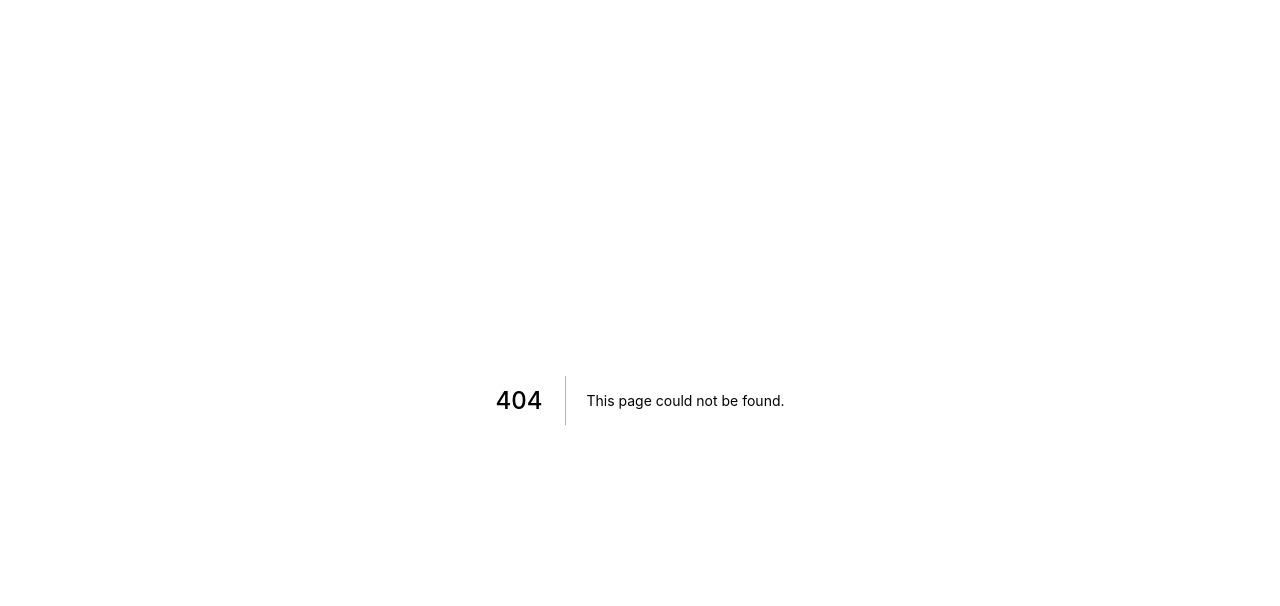
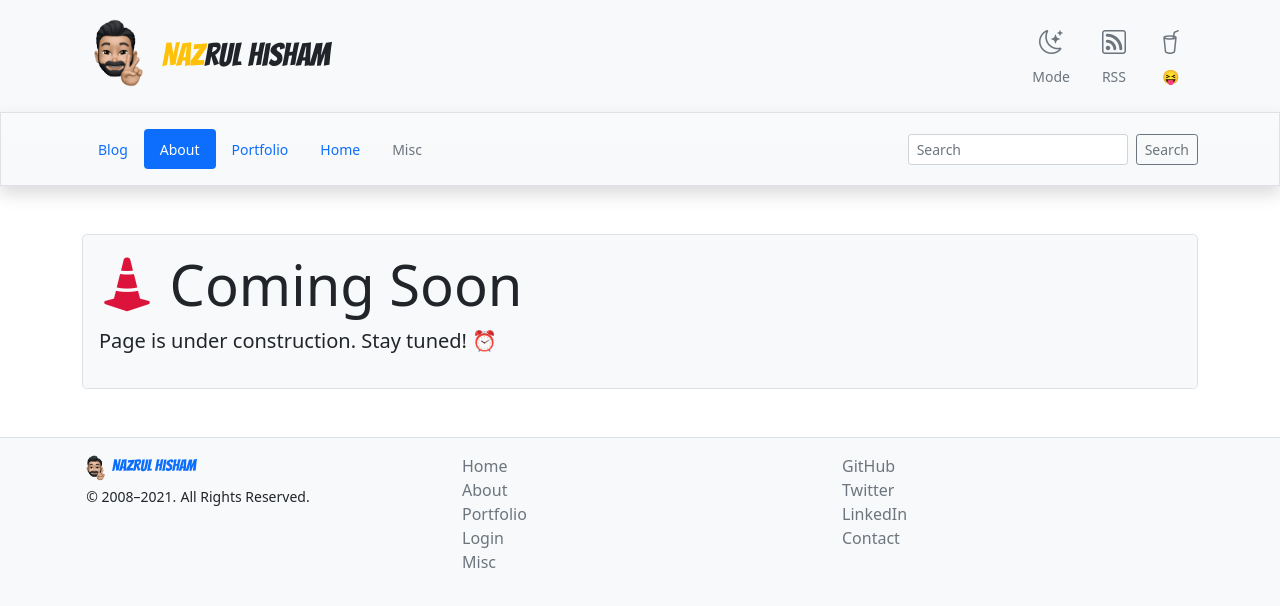
Before and after one commit to lumachroma/blog.nazrulhisham.net, a Next.js app: page /coming-soon in a window 1280 px wide. Before the commit this address had no page. Shown: the top 606 px of the page. Built offline with nearby package versions, Linux system fonts and the light colour scheme.

Commit message:
Create Coming Soon Page

```diff
--- /dev/null
+++ b/pages/coming-soon.js
@@ -0,0 +1,27 @@
+import PageShell from '../components/PageShell'
+
+const ComingSoon = () => {
+  return (
+    <>
+      <div className="py-3 px-3 bg-light border rounded-3">
+        <h1 className="display-4">
+          <i className="bi bi-cone-striped" style={{ color: "crimson" }} />{' '}
+          Coming Soon
+        </h1>
+        {/* <h2><i className="bi bi-cone-striped" /></h2> */}
+        <p className="lead">
+          Page is under construction. Stay tuned!{' '}
+          ⏰
+        </p>
+      </div>
+    </>
+  )
+}
+
+const ComingSoonPage = () => (
+  <PageShell name={"About"}>
+    <ComingSoon />
+  </PageShell>
+)
+
+export default ComingSoonPage
```
